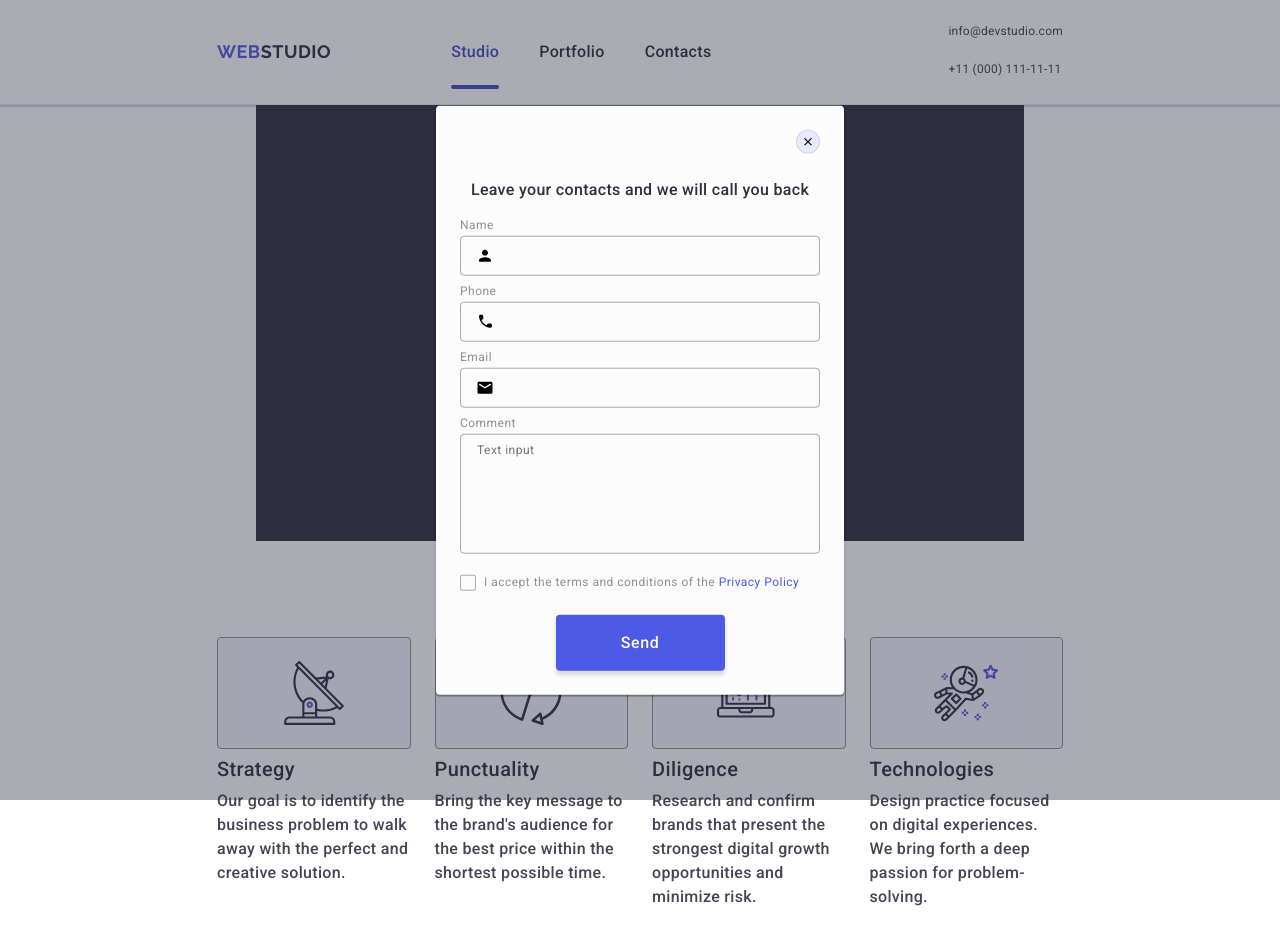
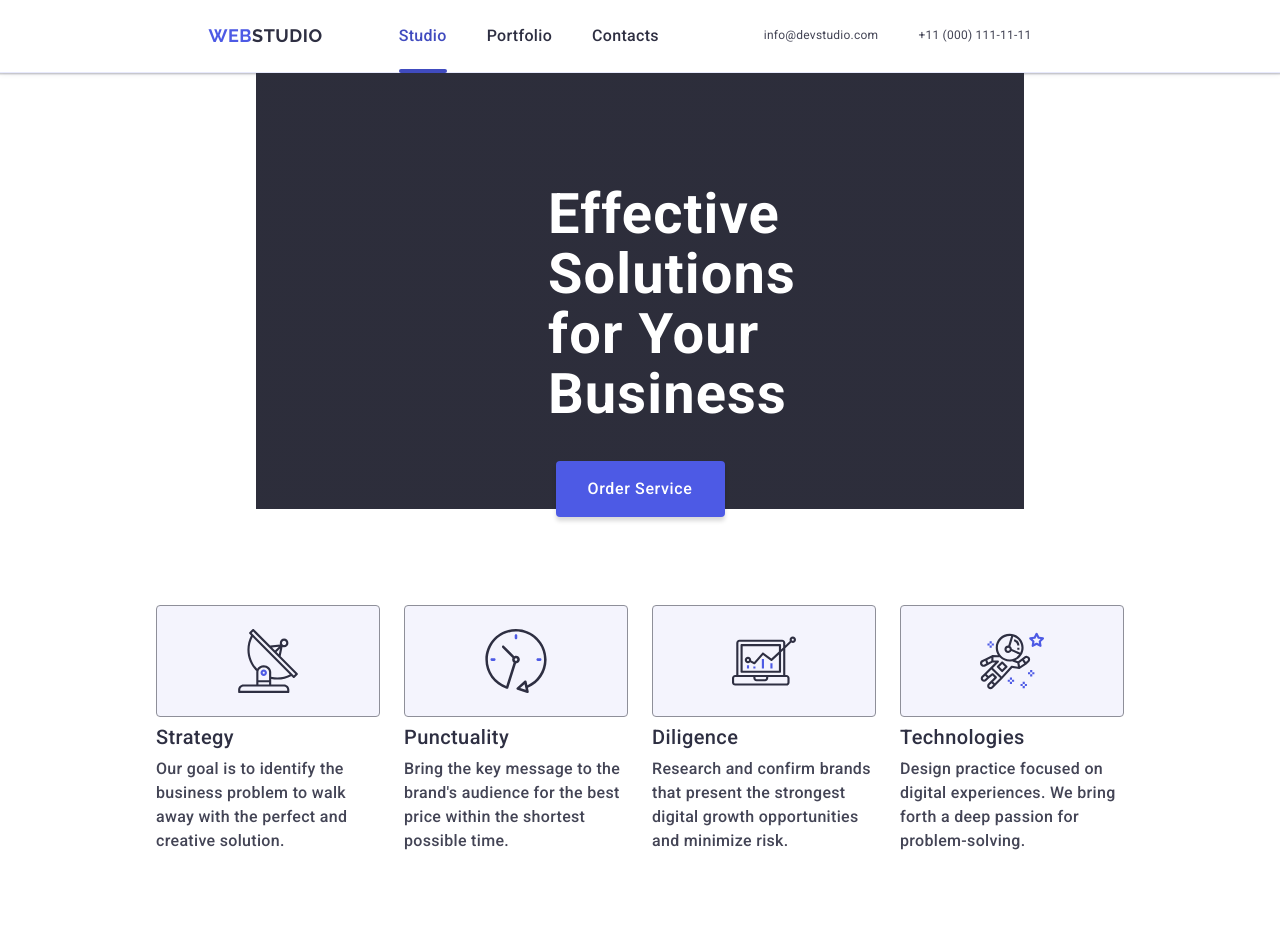
Before and after one commit to Makukhinanataliia/goit-markup-hw-06, a plain HTML site: page index.html in a window 1280 px wide. Drawn offline with nearby package versions, Linux system fonts and the light colour scheme.

Commit message:
header finish

```diff
--- a/css/styles.css
+++ b/css/styles.css
@@ -981,14 +981,27 @@ fill:#2e2f42;
 
 @media screen and (min-width: 768px) {
   .container {
-    max-width: 768px;
+    max-width: 100%;
     display: flex;
 
   }
+
+  .mobile-menu{
+    display:none;
+  }
+
 .header-container{
+  max-height: 72px;
   display:flex;
-  justify-content: space-between;
+  justify-content: space-around;
 }
+
+
+.header-navigation {
+  padding:0;
+}
+
+
 .header-logo{
   margin-right: 120px;
 }
@@ -1010,7 +1023,7 @@ display:block;
 .adress{
     display: flex;
     justify-content: flex-end;
-
+    margin:0;
 }
 .adress-menu-link {
   display:block;
@@ -1076,12 +1089,24 @@ text-align: start;
 @media screen and (min-width: 1158px) {
   .container {
     padding: 0 156px;
-    max-width: 1158px;
+    max-width: 100%;
   }
 
 .modal{
 padding: 72px 24px 24px 24px;
 }
+
+  .header-logo{
+  margin-right: 76px;
+}
+
+  .menu-list-adress{
+  display:contents;
+  }
+
+  .adress-menu-link {
+margin-right:40px;
+  }
 
   .strength-item {
     width: calc((100% - 72px) / 4);
--- a/index.html
+++ b/index.html
@@ -51,12 +51,12 @@
             <li class="adress-menu-item">
               <a class="adress-menu-link" href="mailto:info@devstudio.com"
                 >info@devstudio.com</a
-              ><br />
+              >
             </li>
             <li class="adress-menu-item">
               <a class="adress-menu-link" href="tel:+110001111111"
                 >+11 (000) 111-11-11</a
-              ><br />
+              >
             </li>
           </ul>
         </address>
@@ -563,7 +563,7 @@
         </div>
       </div>
     </footer> -->
-        <div class="backdrop is-open">
+    <div class="backdrop">
       <div class="container modal">
         <button type="button" class="modal-btn">
           <svg class="modal-btn-icon" width="8" height="8">
@@ -637,11 +637,11 @@
                   ><svg class="modal-chek-icon" width="10" height="8">
                     <use href="./images/icons.svg#icon-check"></use></svg
                 ></span>
-              <div class="wrap-check">I accept the terms and conditions of the
+                <div class="wrap-check">
+                  I accept the terms and conditions of the
                   <a class="modal-check-link">Privacy Policy</a>
                 </div>
-              </label
-            >
+              </label>
             </div>
           </div>
           <button class="input-btn" type="submit">Send</button>
```
Lines whose indentation alone changed are shown as unchanged.
